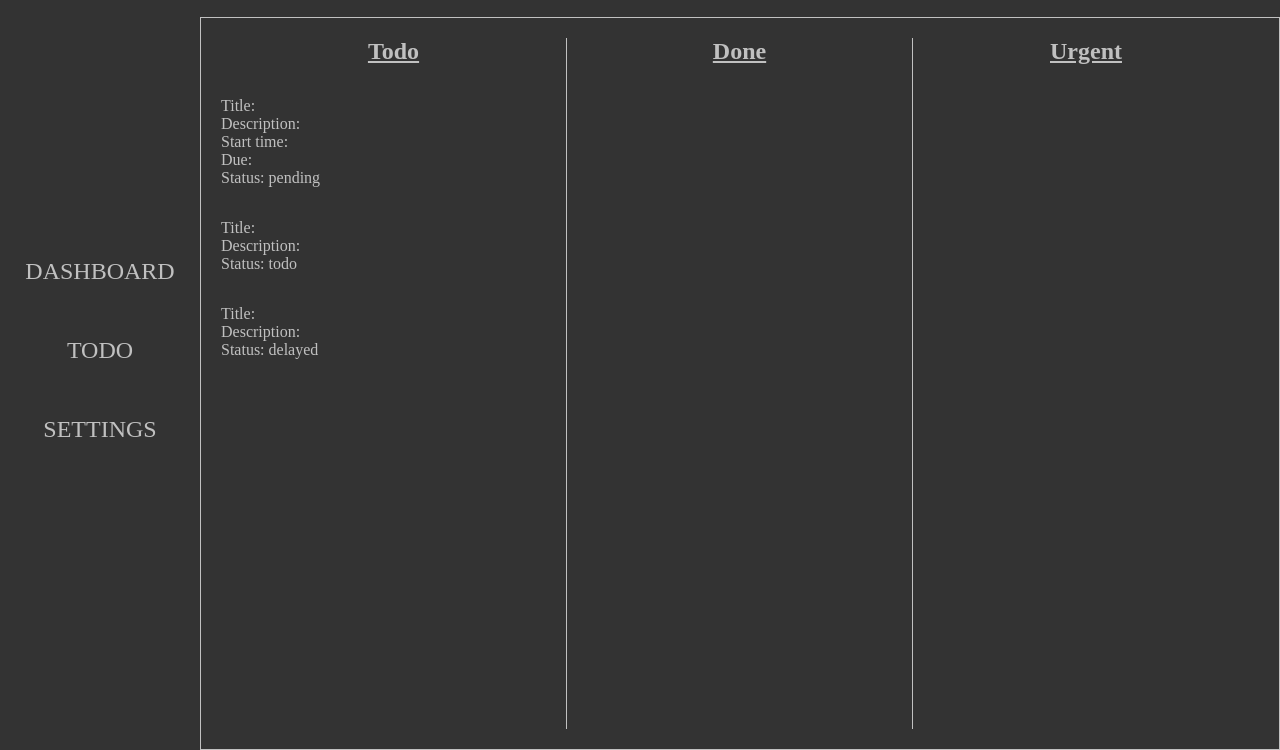
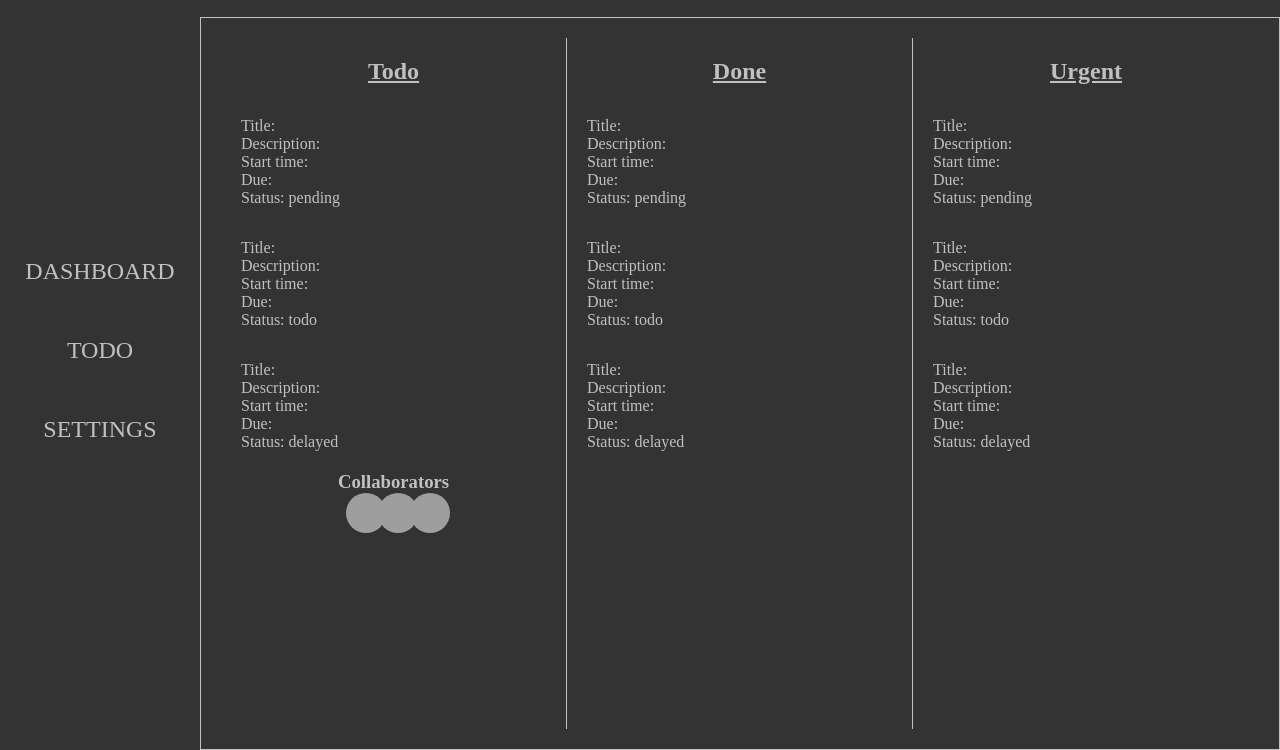
Before and after one commit to Nkurunzizagashati/ONLINE-TASK-MANAGEMENT-SYSTEM, a website: page Frontend/index.html in a window 1280 px wide. Shown: the part 50-800 px from the top of the page. Drawn offline with nearby package versions, Linux system fonts and the light colour scheme; grey boxes are pictures that could not be loaded.

Commit message:
created a fake server using json-server package

```diff
--- a/Frontend/index.html
+++ b/Frontend/index.html
@@ -39,24 +39,100 @@
               <div class="todo-info">
                 <p>Title:</p>
                 <p>Description:</p>
+                <p>Start time:</p>
+                <p>Due:</p>
                 <p>Status: todo</p>
               </div>
               <div class="todo-info">
                 <p>Title:</p>
                 <p>Description:</p>
+                <p>Start time:</p>
+                <p>Due:</p>
                 <p>Status: delayed</p>
+              </div>
+            </div>
+            <div class="collaborators">
+              <h3>Collaborators</h3>
+              <div class="collaborators-infos-container">
+                <div class="collaborator-info">
+                  <img
+                    src="https://images.inc.com/uploaded_files/image/1920x1080/getty_143919450_9706479704500104_51510.jpg"
+                    alt="Alice-profile"
+                  />
+                </div>
+                <div class="collaborator-info">
+                  <img
+                    src="https://bethelchapelchurch.com/wp-content/uploads/2019/09/happy-man.jpeg"
+                    alt="Alice-profile"
+                  />
+                </div>
+                <div class="collaborator-info">
+                  <img
+                    src="https://thumbs.dreamstime.com/b/happy-person-arms-raised-outstretched-69762123.jpg"
+                    alt="Alice-profile"
+                  />
+                </div>
               </div>
             </div>
           </div>
           <div class="done">
             <h2>Done</h2>
+            <div class="tasks-container">
+              <div class="todo-info">
+                <p>Title:</p>
+                <p>Description:</p>
+                <p>Start time:</p>
+                <p>Due:</p>
+                <p>Status: pending</p>
+              </div>
+              <div class="todo-info">
+                <p>Title:</p>
+                <p>Description:</p>
+                <p>Start time:</p>
+                <p>Due:</p>
+                <p>Status: todo</p>
+              </div>
+              <div class="todo-info">
+                <p>Title:</p>
+                <p>Description:</p>
+                <p>Start time:</p>
+                <p>Due:</p>
+                <p>Status: delayed</p>
+              </div>
+            </div>
           </div>
           <div class="urgent">
             <h2>Urgent</h2>
+            <div class="tasks-container">
+              <div class="todo-info">
+                <p>Title:</p>
+                <p>Description:</p>
+                <p>Start time:</p>
+                <p>Due:</p>
+                <p>Status: pending</p>
+              </div>
+              <div class="todo-info">
+                <p>Title:</p>
+                <p>Description:</p>
+                <p>Start time:</p>
+                <p>Due:</p>
+                <p>Status: todo</p>
+              </div>
+              <div class="todo-info">
+                <p>Title:</p>
+                <p>Description:</p>
+                <p>Start time:</p>
+                <p>Due:</p>
+                <p>Status: delayed</p>
+              </div>
+            </div>
           </div>
         </div>
       </main>
       <footer></footer>
     </div>
+
+    <script src="https://cdnjs.cloudflare.com/ajax/libs/jquery/3.5.1/jquery.min.js"></script>
+    <script src="./script.js"></script>
   </body>
 </html>
--- a/Frontend/styles.css
+++ b/Frontend/styles.css
@@ -142,3 +142,37 @@ main {
 .todo-info {
   margin-top: 2rem;
 }
+
+.todo,
+.done,
+.urgent {
+  padding: 20px;
+}
+
+/* COLLABORATORS */
+
+.collaborators {
+  padding: 20px;
+}
+
+.collaborators h3 {
+  text-align: center;
+}
+
+.collaborators img {
+  object-fit: cover;
+  width: 40px;
+  height: 40px;
+  border-radius: 50%;
+}
+
+.collaborator-info {
+  /* display: flex;
+  flex-direction: column; */
+  margin-right: -8px;
+}
+
+.collaborators-infos-container {
+  display: flex;
+  justify-content: center;
+}
--- /dev/null
+++ b/package.json
@@ -0,0 +1,5 @@
+{
+  "dependencies": {
+    "json-server": "^1.0.0-alpha.23"
+  }
+}
```
Also changed, not shown: Frontend/data.json (added, +40 -0 lines), Frontend/script.js (added), 2 other files.
